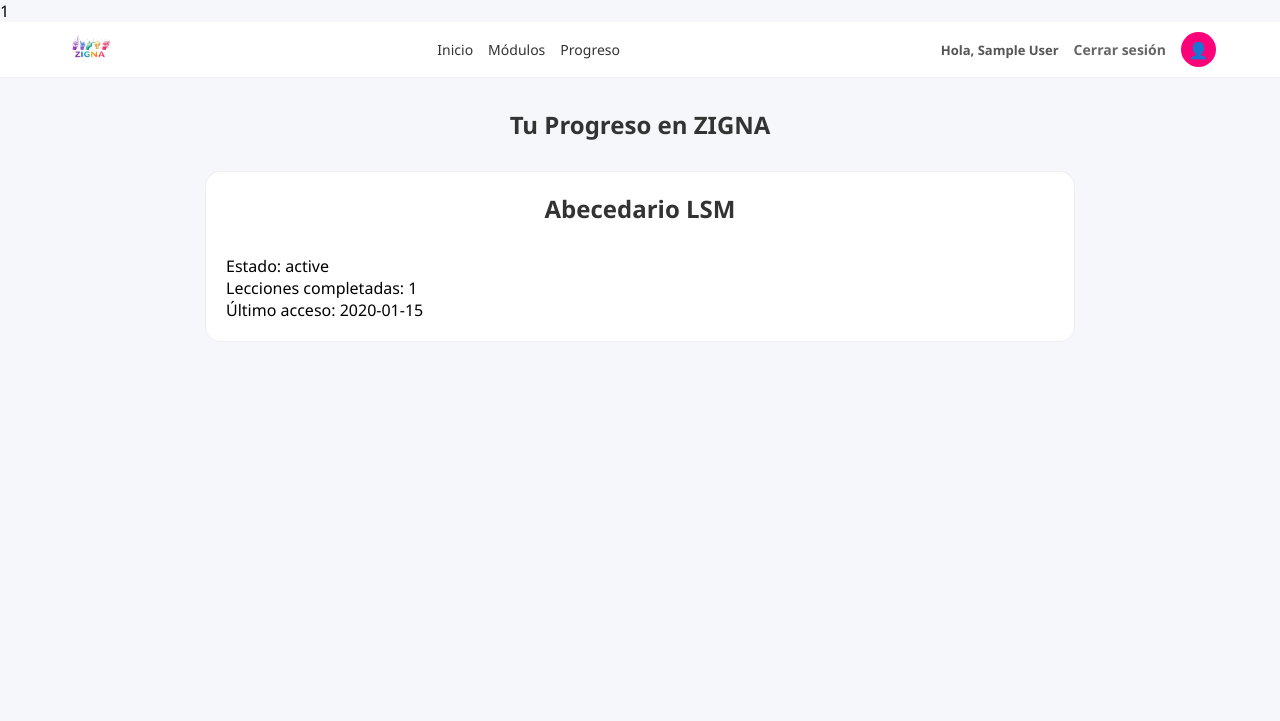
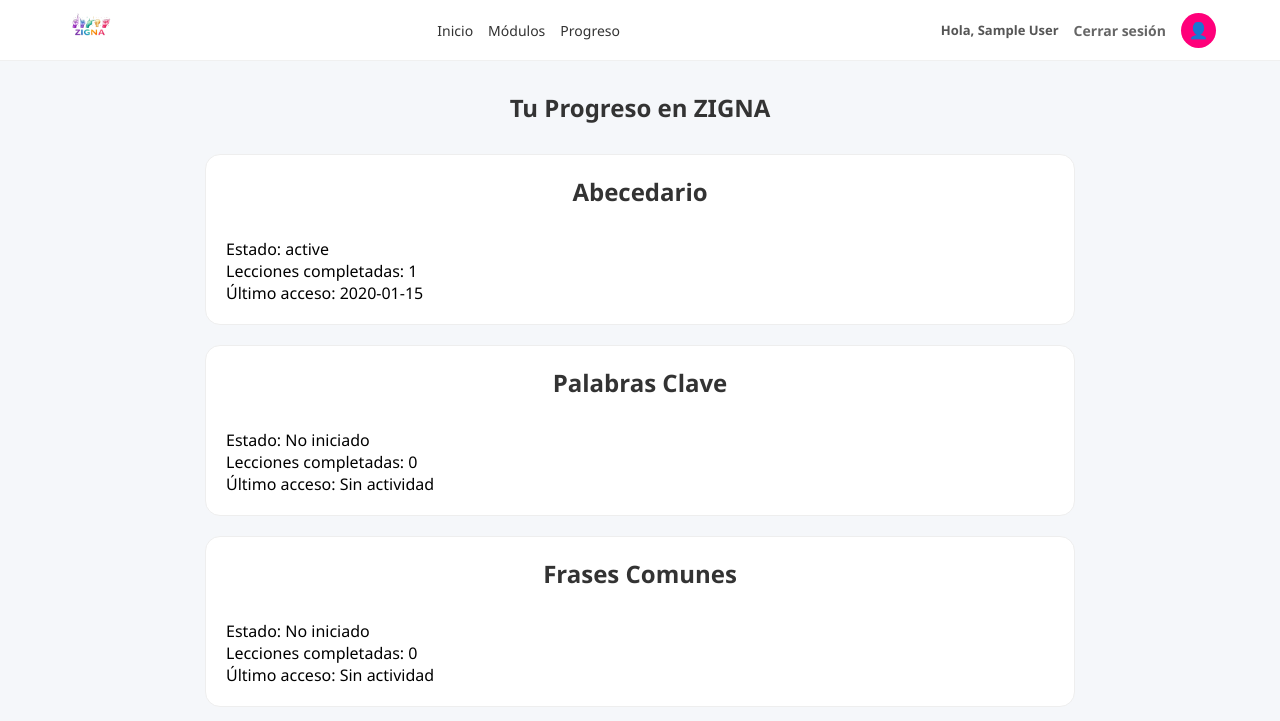
Before and after one commit to LetyViesca/IngSoftware, a PHP site: page /progreso.php in a window 1280 px wide. Shown: the top 721 px of the page. Run offline with PHP 8.4, Linux system fonts and the light colour scheme; the visitor is signed in with stand-in values (Sample User, id 1); data comes from the database, SQL or seed files in the repository; tables that the repository leaves empty hold one stand-in row (values such as "Sample post").

Commit message:
UPDATE: Modificaciones en M_abecedario y progreso

```diff
--- a/backend/progreso.php
+++ b/backend/progreso.php
@@ -9,17 +9,7 @@ if (!isset($_SESSION['id_usuario'])) {
 
 $id_usuario = $_SESSION['id_usuario'];
 $nombre_usuario = $_SESSION['nombre_usuario'];
-echo $id_usuario;
 
-$query = "
-SELECT Progreso.*, Modulo.nombre_modulo
-FROM Progreso
-INNER JOIN Modulo
-ON Progreso.id_Modulo = Modulo.id_Modulo
-WHERE Progreso.id_Usuario = $id_usuario
-";
-
-$resultado = mysqli_query($conexion, $query);
 ?>
 <!DOCTYPE html>
 <html lang="es">
@@ -131,32 +121,60 @@ $resultado = mysqli_query($conexion, $query);
 
     <div class="grid-progreso">
 
- <?php while($fila = mysqli_fetch_assoc($resultado)) { ?>
+ <?php
+ $modulos = [
+    1 => "Abecedario",
+    2 => "Palabras Clave",
+    3 => "Frases Comunes"
+];
+
+foreach($modulos as $id => $nombre) {
+
+    $sql = "SELECT * FROM Progreso
+            WHERE id_Usuario = '$id_usuario'
+            AND id_Modulo = '$id'
+            LIMIT 1";
+
+    $resultado = mysqli_query($conexion, $sql);
+
+    if(mysqli_num_rows($resultado) > 0){
+
+        $fila = mysqli_fetch_assoc($resultado);
+
+        $estado = $fila['estado'];
+        $lecciones = $fila['lecciones_completadas'];
+        $fecha = $fila['fecha_ultimo_acceso'];
+
+    } else {
+
+        $estado = "No iniciado";
+        $lecciones = 0;
+        $fecha = "Sin actividad";
+    }
+?>
 
 <div class="modulo-card">
 
-        <h2><?php echo $fila['nombre_modulo']; ?></h2>
+    <h2><?php echo $nombre; ?></h2>
 
     <p>
         Estado:
-            <?php echo $fila['estado']; ?>
+        <?php echo $estado; ?>
     </p>
 
     <p>
         Lecciones completadas:
-            <?php echo $fila['lecciones_completadas']; ?>
+        <?php echo $lecciones; ?>
     </p>
 
     <p>
         Último acceso:
-            <?php echo $fila['fecha_ultimo_acceso']; ?>
+        <?php echo $fecha; ?>
     </p>
 
 </div>
 
 <?php } ?>
-
-</div>
 
 </div>
 
```
Also changed, not shown: backend/M_abecedario.php (+1 -23 lines). Lines whose indentation alone changed are shown as unchanged.
